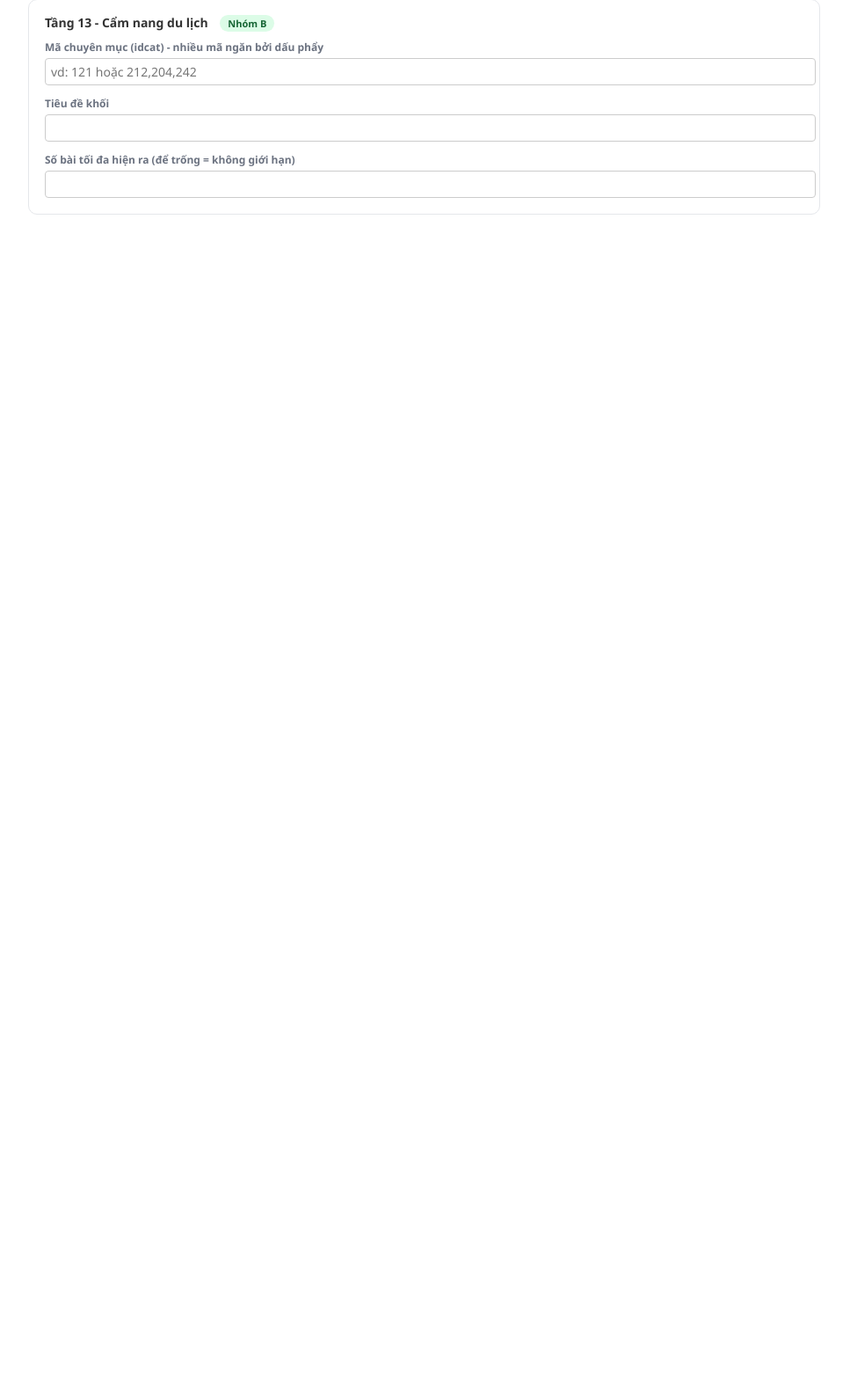
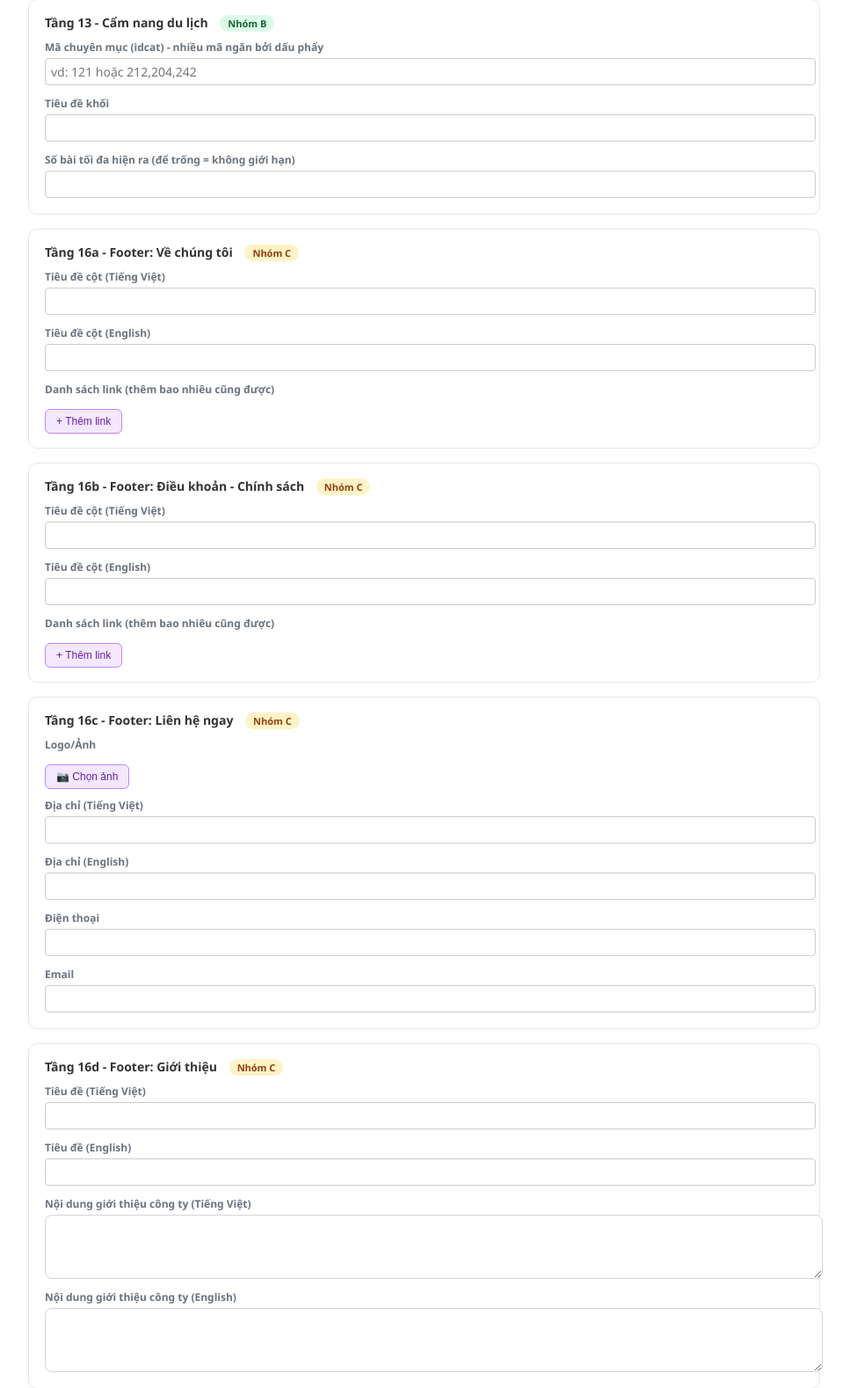
Before and after one commit to huydevhehe/suoitien-cms, a Django app: page /admin/suoi_tien/home-sections/ in a window 1280 px wide. Shown: the part 3411-4989 px from the top of the page at 88% size, without its empty margins (307-1274 px from the left). Before the commit the page ends 3655 px from the top, so only its background shows below. Run offline with Django 5.2, Linux system fonts and the light colour scheme; the visitor is signed in with stand-in values (Sample User, id 1); data that the repository does not hold is empty; parts of the project's set-up code (start-up, migrations or seed data) failed here and were passed over.

Commit message:
feat: merge footer 4-column config into home page sections

```diff
--- a/core/settings.py
+++ b/core/settings.py
@@ -273,7 +273,7 @@ UNFOLD = {
                         "link": "/admin/suoi_tien/themes/",
                     },
                     {
-                        "title": "Nội dung Trang chủ",
+                        "title": "Cấu hình Trang chủ",
                         "icon": "home_app_logo",
                         "link": "/admin/suoi_tien/home-sections/",
                     },
--- a/suoi_tien/api/public/home_sections.py
+++ b/suoi_tien/api/public/home_sections.py
@@ -55,6 +55,10 @@ def _resolve_group_c(section_def, data_raw, request, lang):
             result[name] = data_raw.get(f'{name}_lg_{lang}') or data_raw.get(f'{name}_lg_vi') or ''
             continue
 
+        if field_type == 'link_list':
+            result[name] = data_raw.get(name) or []
+            continue
+
         raw_value = data_raw.get(name, '')
         if field_type == 'image':
             result[f'{name}_url'] = _image_url(request, raw_value)
--- a/suoi_tien/api/public/widgets.py
+++ b/suoi_tien/api/public/widgets.py
@@ -25,7 +25,8 @@ VALID_POSITIONS = {
     'halink_header_product_wg': 'Banner trang sản phẩm',
     'halink_footer0_wg': 'Footer top',
     'halink_footer1_wg': 'Footer middle',
-    'halink_footer2_wg': 'Footer bottom',
+    # halink_footer2_wg ("Footer bottom") đã chuyển sang 4 khối cố định section_16a-d
+    # trong "Cấu hình Trang chủ" (xem home_sections.py) - loại khỏi danh sách hợp lệ.
     'halink_footer3_wg': 'Footer thanh toán',
     'halink_tab1_wg': 'Tab giải thưởng',
     'halink_tab2_wg': 'Tab cảm nhận khách hàng',
--- a/suoi_tien/views/home_sections_config.py
+++ b/suoi_tien/views/home_sections_config.py
@@ -1,8 +1,8 @@
 """
-Cấu hình "Nội dung Trang chủ" theo 15 khối cố định (tầng 2-15), thay cho hệ thống
-Widget kéo-thả generic ở vị trí `halink_home_wg`. Tầng 1 (Header/Menu) và Tầng 16
-(Footer) không thuộc phạm vi này, xem suoi_tien/api/public/home_sections.py cho
-phần resolver Public API tương ứng.
+Cấu hình "Cấu hình Trang chủ" theo các khối cố định (tầng 2-15 + 4 cột Footer ở
+tầng 16), thay cho hệ thống Widget kéo-thả generic ở vị trí `halink_home_wg` và
+`halink_footer2_wg`. Tầng 1 (Header/Menu) không thuộc phạm vi này. Xem
+suoi_tien/api/public/home_sections.py cho phần resolver Public API tương ứng.
 """
 import json
 from django.shortcuts import render
@@ -82,6 +82,42 @@ HOME_SECTIONS = {
     'section_07_tohop150': {'name': 'Tầng 7 - Tổ hợp 150 công trình', 'group': 'B'},
     'section_12_teambuilding': {'name': 'Tầng 12 - Dịch vụ thương mại / Teambuilding', 'group': 'B'},
     'section_13_camnang': {'name': 'Tầng 13 - Cẩm nang du lịch', 'group': 'B'},
+
+    # ---- Tầng 16: 4 cột Footer (gộp chung vào đây cho gọn, thay cho halink_footer2_wg) ----
+    'section_16a_ve_chung_toi': {
+        'name': 'Tầng 16a - Footer: Về chúng tôi',
+        'group': 'C',
+        'fields': [
+            {'name': 'title', 'label': 'Tiêu đề cột', 'type': 'text', 'multilang': True},
+            {'name': 'items', 'label': 'Danh sách link (thêm bao nhiêu cũng được)', 'type': 'link_list', 'multilang': False},
+        ],
+    },
+    'section_16b_dieu_khoan': {
+        'name': 'Tầng 16b - Footer: Điều khoản - Chính sách',
+        'group': 'C',
+        'fields': [
+            {'name': 'title', 'label': 'Tiêu đề cột', 'type': 'text', 'multilang': True},
+            {'name': 'items', 'label': 'Danh sách link (thêm bao nhiêu cũng được)', 'type': 'link_list', 'multilang': False},
+        ],
+    },
+    'section_16c_lien_he': {
+        'name': 'Tầng 16c - Footer: Liên hệ ngay',
+        'group': 'C',
+        'fields': [
+            {'name': 'logo', 'label': 'Logo/Ảnh', 'type': 'image', 'multilang': False},
+            {'name': 'address', 'label': 'Địa chỉ', 'type': 'text', 'multilang': True},
+            {'name': 'phone', 'label': 'Điện thoại', 'type': 'text', 'multilang': False},
+            {'name': 'email', 'label': 'Email', 'type': 'text', 'multilang': False},
+        ],
+    },
+    'section_16d_gioi_thieu': {
+        'name': 'Tầng 16d - Footer: Giới thiệu',
+        'group': 'C',
+        'fields': [
+            {'name': 'title', 'label': 'Tiêu đề', 'type': 'text', 'multilang': True},
+            {'name': 'content', 'label': 'Nội dung giới thiệu công ty', 'type': 'textarea', 'multilang': True},
+        ],
+    },
 }
 
 
@@ -111,7 +147,7 @@ def home_sections_view(request):
         'home_sections': HOME_SECTIONS,
         'section_values': section_values,
         'posts_for_select': posts_for_select,
-        'title': 'Nội dung Trang chủ',
+        'title': 'Cấu hình Trang chủ',
     }
     context.update(admin.site.each_context(request))
     return render(request, 'admin/home_sections.html', context)
--- a/templates/admin/home_sections.html
+++ b/templates/admin/home_sections.html
@@ -6,7 +6,7 @@
     <div class="flex items-center space-x-2 text-sm text-gray-500 dark:text-zinc-400">
         <a href="{% url 'admin:index' %}" class="hover:text-primary-600">{% translate 'Home' %}</a>
         <span>&rsaquo;</span>
-        <span>Nội dung Trang chủ</span>
+        <span>Cấu hình Trang chủ</span>
     </div>
 </div>
 {% endblock %}
@@ -49,7 +49,7 @@
 
 <div class="px-4 lg:px-12 py-6">
     <div class="flex justify-between items-center mb-2">
-        <h1 class="text-xl font-bold text-gray-900 dark:text-white">Nội dung Trang chủ</h1>
+        <h1 class="text-xl font-bold text-gray-900 dark:text-white">Cấu hình Trang chủ</h1>
         <button id="btn-save-sections" type="button"
             class="px-4 py-2 rounded-lg bg-primary-600 text-white text-sm font-medium hover:bg-primary-700">
             💾 Lưu tất cả
@@ -114,6 +114,10 @@
                             <button type="button" class="pick-image-btn" onclick="pickMultiImages('field_{{ key }}_{{ field.name }}')">📷 Chọn ảnh</button>
                         </div>
                         <div id="field_{{ key }}_{{ field.name }}_preview" style="display:flex; gap:6px; flex-wrap:wrap; margin-top:8px;"></div>
+                    {% elif field.type == 'link_list' %}
+                        <label class="field-label">{{ field.label }}</label>
+                        <div id="linklist_{{ key }}_{{ field.name }}" class="link-list-container" data-link-list-name="{{ field.name }}"></div>
+                        <button type="button" class="pick-image-btn" onclick="addLinkListRow('linklist_{{ key }}_{{ field.name }}')">+ Thêm link</button>
                     {% elif field.type == 'textarea' %}
                         <label class="field-label">{{ field.label }}</label>
                         <textarea class="section-input" rows="3" data-field-name="{{ field.name }}"></textarea>
@@ -192,6 +196,26 @@
         });
     }
 
+    // ---- Danh sách link không giới hạn (Nhóm C, field type=link_list) - dùng cho
+    // 2 cột Footer "Về chúng tôi"/"Điều khoản" - mỗi dòng: tên hiển thị + đường dẫn ----
+    function addLinkListRow(containerId, label, url) {
+        const container = document.getElementById(containerId);
+        if (!container) return;
+        const row = document.createElement('div');
+        row.className = 'link-list-row';
+        row.style.display = 'flex';
+        row.style.gap = '8px';
+        row.style.marginBottom = '6px';
+        row.innerHTML = `
+            <input type="text" class="section-input link-list-label" placeholder="Tên hiển thị" style="flex:1;">
+            <input type="text" class="section-input link-list-url" placeholder="Link (vd: /gioi-thieu)" style="flex:2;">
+            <button type="button" class="img-thumb-remove" style="position:static; width:auto; height:auto; padding:6px 10px; border-radius:6px;" onclick="this.closest('.link-list-row').remove()">Xóa</button>
+        `;
+        container.appendChild(row);
+        row.querySelector('.link-list-label').value = label || '';
+        row.querySelector('.link-list-url').value = url || '';
+    }
+
     // ---- Nạp giá trị đã lưu vào từng khối ----
     document.querySelectorAll('.home-section-card').forEach(card => {
         const key = card.getAttribute('data-section-key');
@@ -225,6 +249,11 @@
                 const preview = document.getElementById(textarea.id + '_preview');
                 if (preview) renderHomeImageListPreview(textarea, preview);
             });
+            card.querySelectorAll('.link-list-container').forEach(container => {
+                const fname = container.getAttribute('data-link-list-name');
+                const items = data[fname] || [];
+                items.forEach(item => addLinkListRow(container.id, item.label, item.url));
+            });
         }
     });
 
@@ -249,6 +278,14 @@
             } else {
                 card.querySelectorAll('[data-field-name]').forEach(el => {
                     fields[el.getAttribute('data-field-name')] = el.value;
+                });
+                card.querySelectorAll('.link-list-container').forEach(container => {
+                    const fname = container.getAttribute('data-link-list-name');
+                    const rows = Array.from(container.querySelectorAll('.link-list-row'));
+                    fields[fname] = rows.map(row => ({
+                        label: row.querySelector('.link-list-label').value,
+                        url: row.querySelector('.link-list-url').value,
+                    })).filter(item => item.label || item.url);
                 });
             }
             sections[key] = fields;
```
Also changed, not shown: suoi_tien/views/widgets_config.py (+4 -3 lines).
